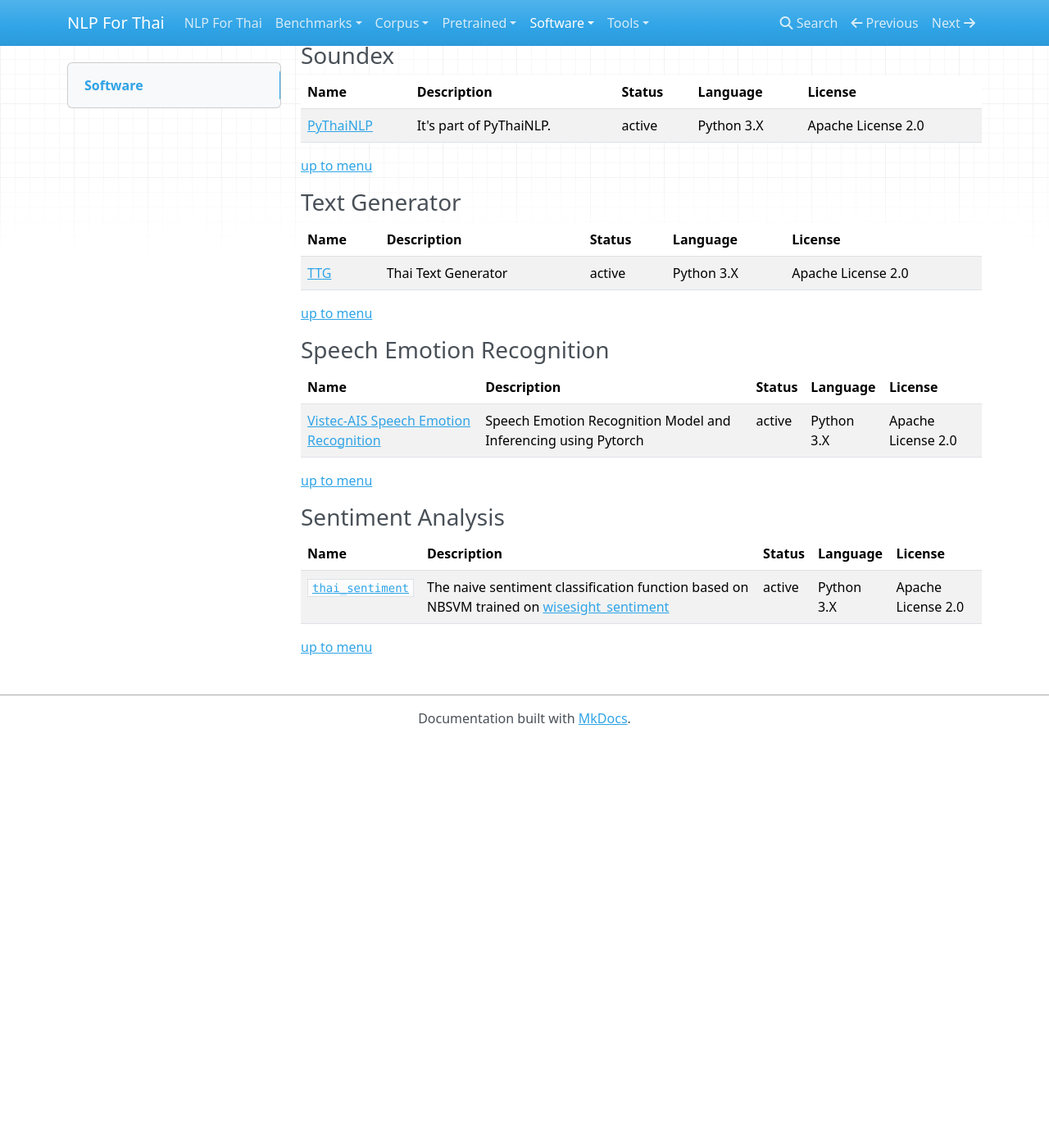
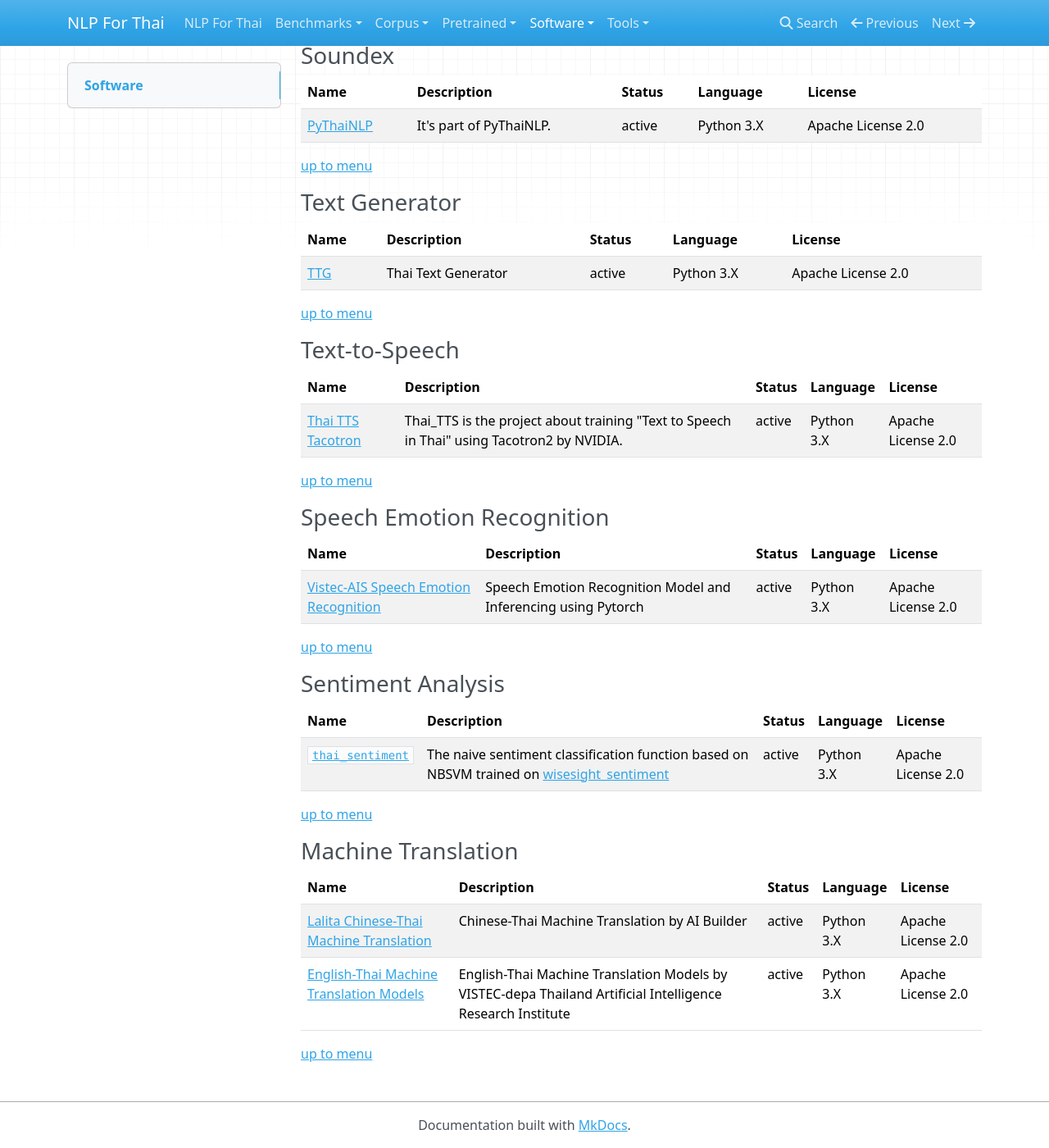
Before and after one commit to PyThaiNLP/nlpforthai.com, an MkDocs documentation site: the page built from docs/software/index.md, in a window 1280 px wide and 1400 px high, scrolled down 4171 px. Shown: the whole window at 82% size. Built offline with MkDocs 1.6.1, drawn with Linux system fonts in a browser that asks for light colours; nearby versions of some CDN libraries; before the commit the page ends 5075 px from its top, so only the background shows below that.

Commit message:
Update index.md

```diff
--- a/docs/software/index.md
+++ b/docs/software/index.md
@@ -124,6 +124,14 @@
 
 [up to menu](#software)
 
+### Text-to-Speech
+
+| Name                                                      | Description                                                  | Status | Language   | License            |
+| --------------------------------------------------------- | ------------------------------------------------------------ | ------ | ---------- | ------------------ |
+| [Thai TTS Tacotron](https://github.com/Prim9000/Thai_TTS) | Thai_TTS is the project about training "Text to Speech in Thai" using Tacotron2 by NVIDIA. | active | Python 3.X | Apache License 2.0 |
+
+[up to menu](#software)
+
 ### Speech Emotion Recognition
 
 | Name                                                         | Description                                                  | Status | Language   | License            |
@@ -138,3 +146,12 @@
 | [`thai_sentiment`](https://github.com/cstorm125/thai_sentiment) | The naive sentiment classification function based on NBSVM trained on [wisesight_sentiment](https://huggingface.co/datasets/wisesight_sentiment) | active | Python 3.X | Apache License 2.0 |
 
 [up to menu](#software)
+
+### Machine Translation
+
+| Name                                                         | Description                                                  | Status | Language   | License            |
+| ------------------------------------------------------------ | ------------------------------------------------------------ | ------ | ---------- | ------------------ |
+| [Lalita Chinese-Thai Machine Translation](https://www.facebook.com/aibuildersx/posts/166736255494822) | Chinese-Thai Machine Translation by AI Builder               | active | Python 3.X | Apache License 2.0 |
+| [English-Thai Machine Translation Models](https://airesearch.in.th/releases/machine-translation-models/) | English-Thai Machine Translation Models by VISTEC-depa Thailand Artificial Intelligence Research Institute | active | Python 3.X | Apache License 2.0 |
+
+[up to menu](#software)
```
